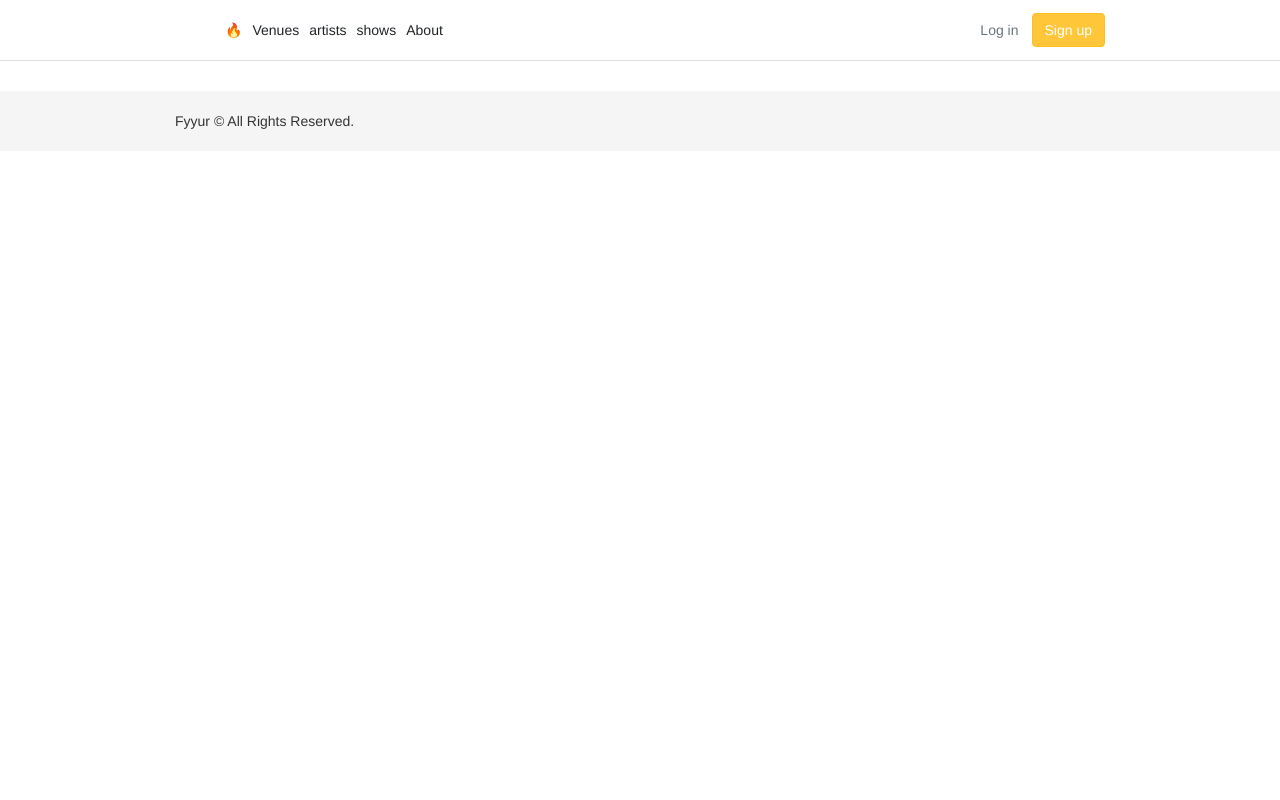
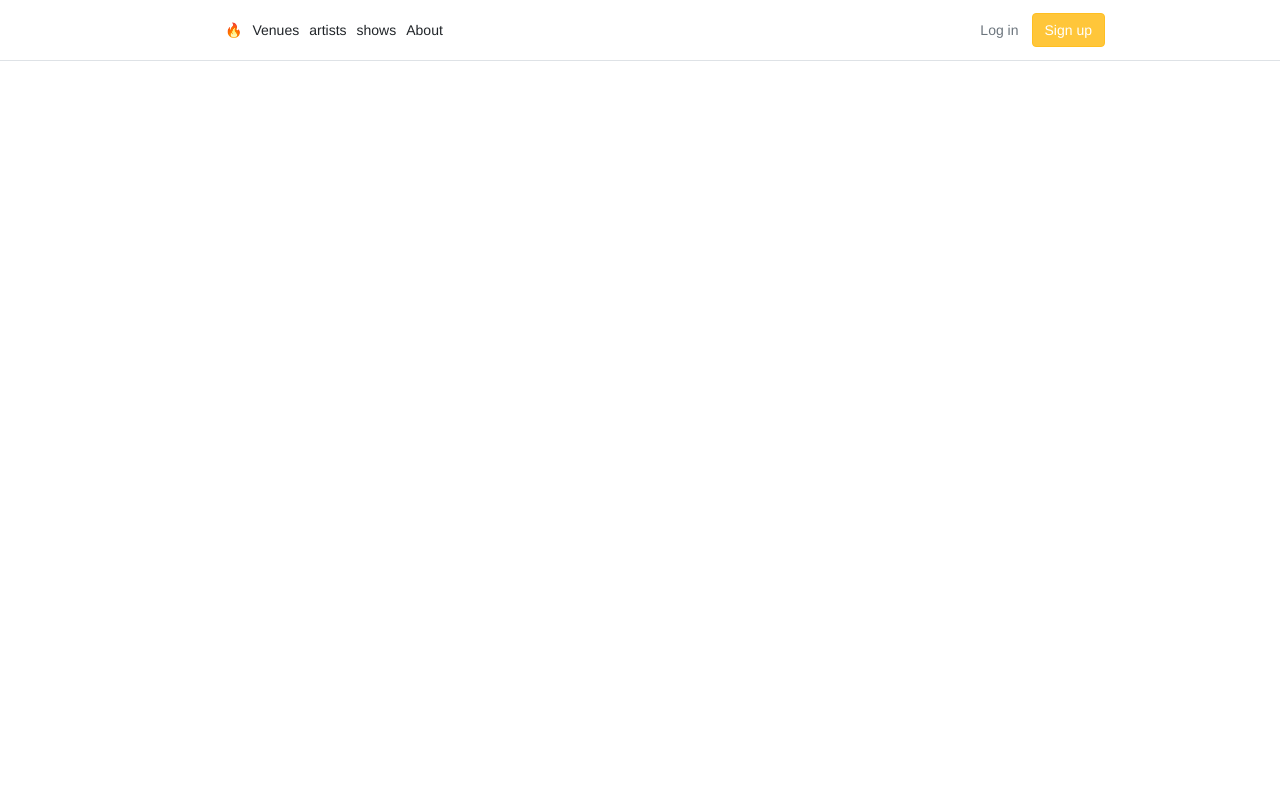
Before and after one commit to AbdelrahmanElatrash/fyyr, a Django app: page /artists/ in a window 1280 px wide. Run offline with Django 4.2, Linux system fonts and the light colour scheme; data that the repository does not hold is empty; some libraries are stand-ins or nearby versions.

Commit message:
remove footer not fixed

```diff
--- a/static/css/base.css
+++ b/static/css/base.css
@@ -12,10 +12,12 @@ html {
 }
 
 body {
+
   margin-bottom: 60px; /* Margin bottom by footer height */
 }
 
 .container {
+
   max-width: 960px;
 }
 
@@ -24,7 +26,7 @@ body {
 }
 
 .footer {
-  position:inherit;
+  position:absolute;
   bottom: 0;
   width: 100%;
   height: 60px; /* Set the fixed height of the footer here */
@@ -44,9 +46,7 @@ body {
 /*****************************************************************************
  * Main elements
  ****************************************************************************/
- html {
-  overflow-y: scroll;
-}
+
 section {
   margin: 50px 0;
 }
--- a/templates/_base.html
+++ b/templates/_base.html
@@ -66,23 +66,24 @@
     </div>
   </header>
 
-  <div class="container">
+  <div id="content" class="container">
     {% block content %}
     <p>Default content...</p>
     {% endblock content %}
   </div>
 
-  <footer class="footer">
-    <!-- <div class="container">
+  <!-- <footer class="footer">
+    <div class="container">
       <span class="text-muted">Footer...</span>
-    </div> -->
-    <div id="footer">
+    </div>
+
+  </footer> -->
+  <!-- <div id="footer">
     <div class="container">
       <p>Fyyur &copy; All Rights Reserved.</p>
       {% block footer %}{% endblock %}
     </div>
-  </div>
-  </footer>
+  </div> -->
 
   {% block javascript %}
   <!-- Bootstrap JavaScript -->
```
